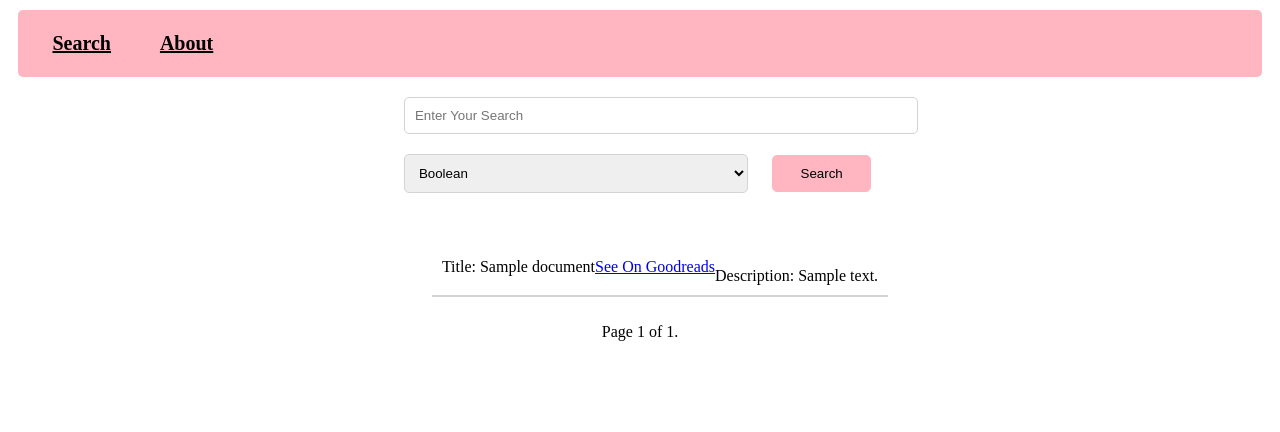
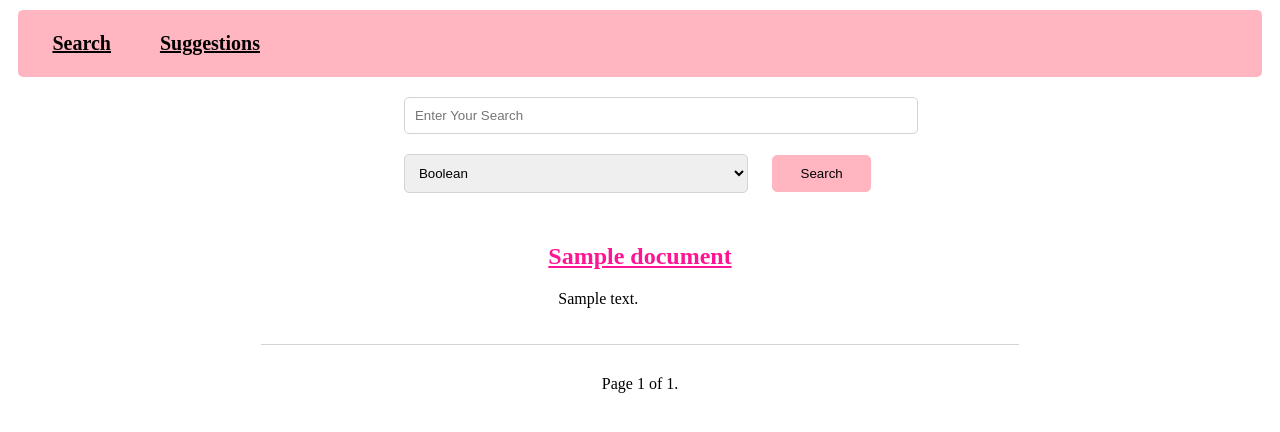
Before and after one commit to karendcl/SRI, a Django app: page /search/ in a window 1280 px wide. Shown: the top 432 px of the page. Run offline with Django 5.2, Linux system fonts and the light colour scheme; tables that the repository leaves empty hold one stand-in row (values such as "Sample post").

Commit message:
made changes to front

```diff
--- a/src/code/search_model.py
+++ b/src/code/search_model.py
@@ -8,7 +8,7 @@ class Document:
         self.content = content
         self.author = author
 
-def search(query, model):
+def search(query, model, documents):
 
     print(query)
     tokenized_docs = []
--- a/src/djangoProject/views.py
+++ b/src/djangoProject/views.py
@@ -38,8 +38,10 @@ def search(request):
         search = request.POST['search']
         model = request.POST['model']
 
-        index = search_model.search(query=search, model=model)
-        docs = Documents.objects.filter(id__in=index)
+        docus = Documents.objects.all()
+        docss = [doc.content for doc in docus]
+        index = search_model.search(query=search, model=model, documents = docss)
+        docs = [Documents.objects.get(id=i+1) for i in index]
 
     else:
         docs = Documents.objects.all()
--- a/src/static/style.css
+++ b/src/static/style.css
@@ -96,24 +96,16 @@
     align-items: center;
 }
 
-.results li {
-    list-style: none;
-    padding: 10px;
-
-    display: flex;
-    justify-content: space-between;
-    align-items: center;
-    transition: 0.3s;
-
-/*    bottom border is a line */
-    border-bottom: 2px solid lightgray;
-}
 
 .pagination{
     display: flex;
     justify-content: center;
     align-items: center;
-    margin: 10px;
+    margin: 20px;
+    padding: 10px;
+    border-radius: 5px;
+    text-align: center;
+
 }
 
 .pagination a{
@@ -127,7 +119,6 @@
 
 .pagination a:hover{
     background-color: lightpink;
-    color: white;
 }
 
 
@@ -136,3 +127,52 @@
     text-decoration: none;
     color: black;
 }
+
+.pagination a:active{
+    text-decoration: none;
+    color: black;
+}
+
+.pagination a:focus{
+    text-decoration: none;
+    color: black;
+}
+
+.pagination a{
+    text-decoration: none;
+    color: black;
+
+}
+
+.results{
+    display: flex;
+    justify-content: center;
+    align-items: center;
+    flex-direction: column;
+    width: 60%;
+    margin: 0 auto;
+    border-bottom: 1px solid lightgray;
+    padding-bottom: 20px;
+}
+
+
+
+.results a{
+    text-decoration: underline;
+    color: deeppink;
+    transition: 0.1s;
+}
+
+.results a:hover{
+    text-decoration: underline;
+    text-shadow: 1px 1px 1px black;
+    color: lightcoral;
+}
+
+.results p{
+    margin-left: 10px;
+
+    width: 100%;
+    text-align: left;
+
+}
--- a/src/templates/about.html
+++ b/src/templates/about.html
@@ -9,7 +9,7 @@
     <h4>Top Authors</h4>
     <ul>
         {% for author in authors %}
-            <li>{{ author }}</li>
+            <li>{{ author.author }}</li>
         {% endfor %}
     </ul>
 
--- a/src/templates/main.html
+++ b/src/templates/main.html
@@ -12,7 +12,7 @@
 {# menu bar #}
 <div class="menu">
     <a href="{% url 'search' %}">Search</a>
-    <a href="{% url 'about' %}">About</a>
+    <a href="{% url 'about' %}">Suggestions</a>
 </div>
 
 {% block content %}
--- a/src/templates/search.html
+++ b/src/templates/search.html
@@ -27,14 +27,10 @@
     {% else %}
 
     {% for document in page_obj %}
-    <ul>
-     <li>Title: {{ document.title }}
-        <br>
-        <a href="{{ document.url }}" target="_blank">See On Goodreads</a>
-        <br>
-         Description: {{ document.content }}
-     </li>
-    </ul>
+        <div class="result">
+            <h2><a href="{{ document.url }}" target="_blank">{{ document.title }}</a></h2>
+            <p>{{ document.content|safe }}</p>
+        </div>
     {% endfor %}
     </div>
 
```
